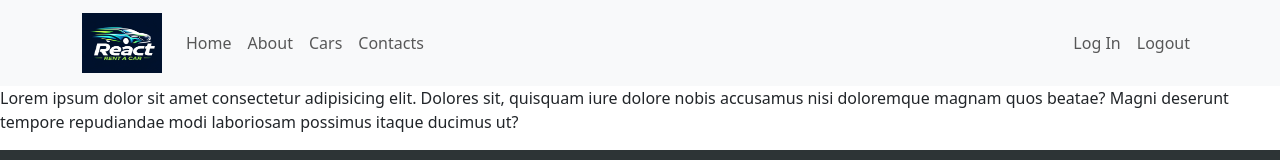
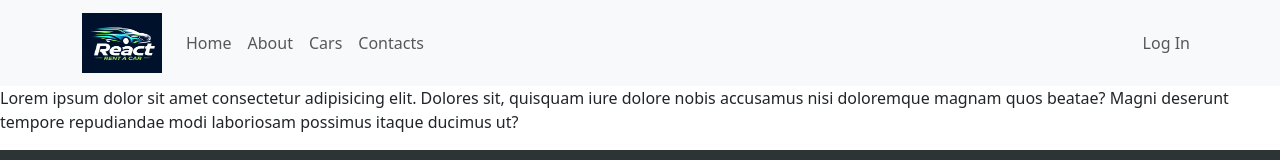
Before and after one commit to danielyovchev/Rent-a-car-React-project-SoftUni2023, a React (Vite) app in the folder client/: page / in a window 1280 px wide. Shown: the top 160 px of the page. Built offline with nearby package versions, Linux system fonts and the light colour scheme.

Commit message:
login check

```diff
--- a/client/src/components/Header/Header.jsx
+++ b/client/src/components/Header/Header.jsx
@@ -5,8 +5,11 @@ import Container from 'react-bootstrap/Container';
 import Nav from 'react-bootstrap/Nav';
 import Navbar from 'react-bootstrap/Navbar';
 import logo from '../../assets/images/logo.png';
+import { useContext } from "react";
+import AuthContext from "../../contexts/AuthContext";
 
 export default function Header() {
+	const {isAuthenticated,username} = useContext(AuthContext);
 	return (
 		<Navbar expand="lg" className="bg-body-tertiary">
 			<Container>
@@ -21,8 +24,11 @@ export default function Header() {
 					</Nav>
 				</Navbar.Collapse>
 				<Nav className={styles.logInButton}>
-					<Nav.Link as={Link} to={PATHS.LOGIN}>Log In</Nav.Link>
-					<Nav.Link as={Link} to={PATHS.LOGOUT}>Logout</Nav.Link>
+					<label>{username}</label>
+					{!isAuthenticated ?
+					(<Nav.Link as={Link} to={PATHS.LOGIN}>Log In</Nav.Link>) :
+					(<Nav.Link as={Link} to={PATHS.LOGOUT}>Logout</Nav.Link>)
+					}
 				</Nav>
 			</Container>
 		</Navbar>
```
